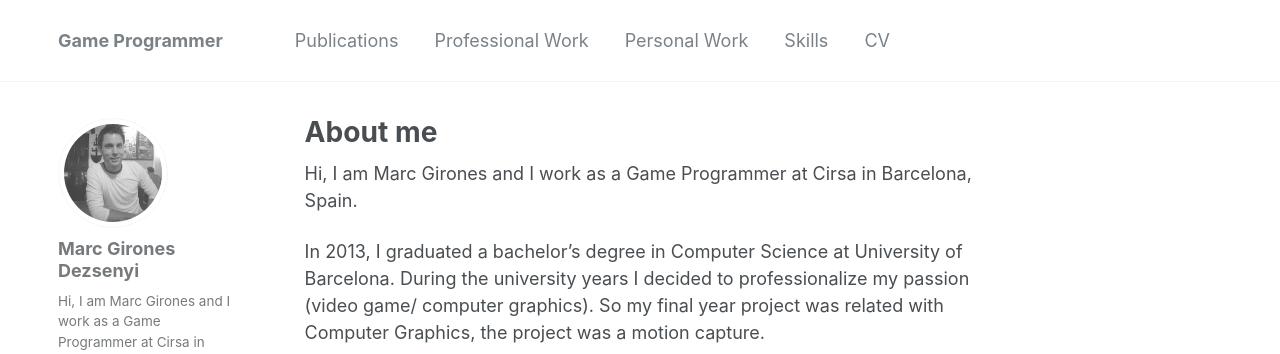
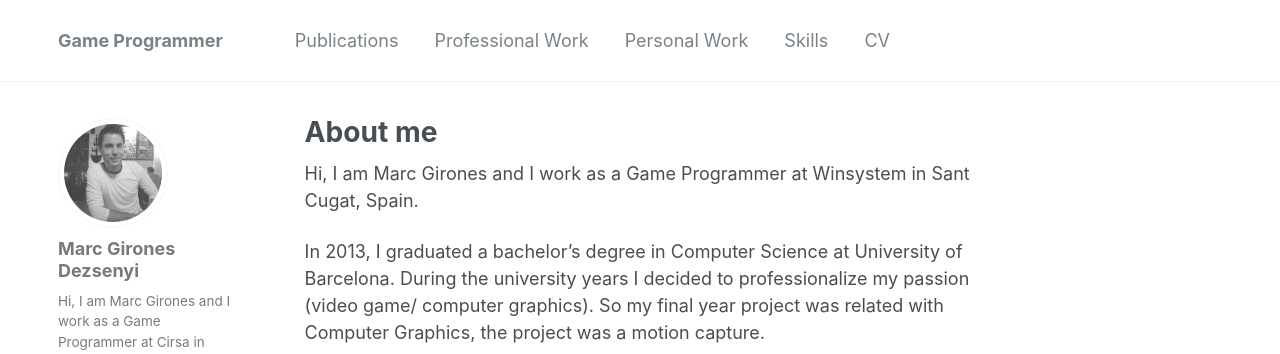
Before and after one commit to giron3s/giron3s.github.io, a Jekyll site: the page built from _pages/about.md, in a window 1280 px wide. Shown: the top 354 px of the page. Built offline with Jekyll 4.4.1, drawn with Linux system fonts in a browser that asks for light colours.

Commit message:
Update 2019 v2

```diff
--- a/_pages/about.md
+++ b/_pages/about.md
@@ -9,7 +9,7 @@ redirect_from:
 ---
 
 
-Hi, I am Marc Girones and I work as a Game Programmer at Cirsa in Barcelona, Spain.
+Hi, I am Marc Girones and I work as a Game Programmer at Winsystem in Sant Cugat, Spain.
 
 In 2013, I graduated a bachelor’s degree in Computer Science at University of Barcelona. During the university years I decided to professionalize my passion (video game/ computer graphics). So my final year project was related with Computer Graphics, the project was a motion capture.
 
```
Also changed, not shown: _pages/professional-work.md (+1 -1 lines), 1 other file.
